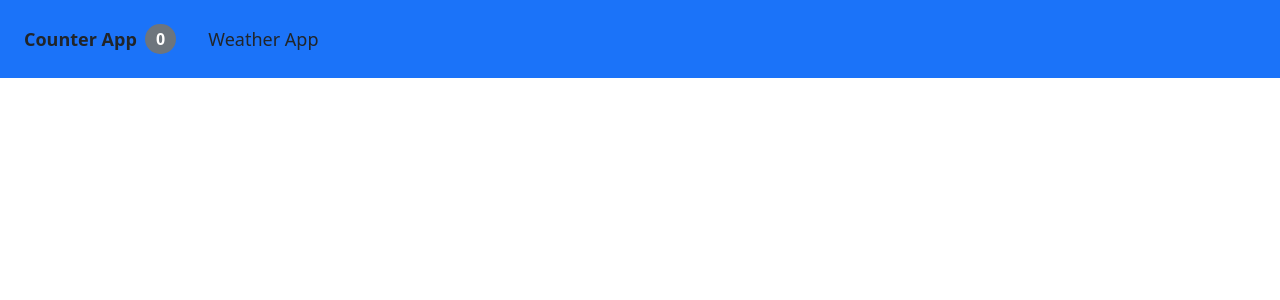
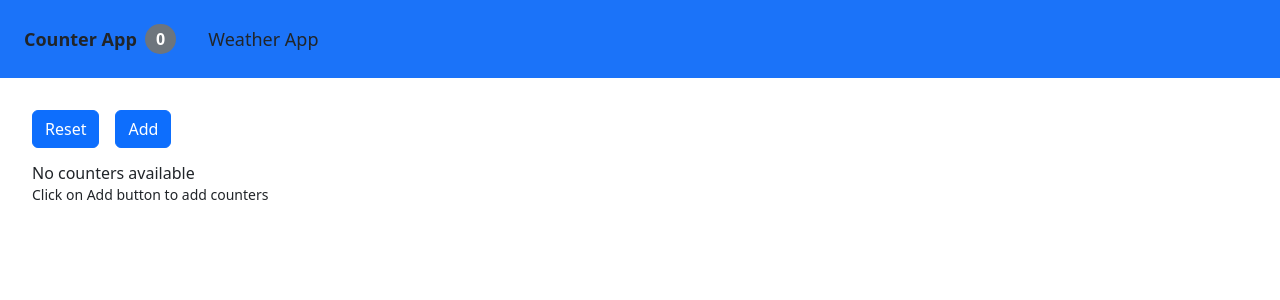
Before and after one commit to Chaitainya/TaskRepo, an Angular app in the folder tasks/: page /counter in a window 1280 px wide. Shown: the top 300 px of the page. Built offline with nearby package versions, Linux system fonts and the light colour scheme.

Commit message:
Counter application completed

```diff
--- a/tasks/src/app/counter/counter.component.html
+++ b/tasks/src/app/counter/counter.component.html
@@ -1,2 +1,21 @@
-<app-navbar></app-navbar>
-<div style="height: calc(100vh - 78px); padding: 2rem;"></div>
+<app-navbar [counterAppCount]="totalCount"></app-navbar>
+<div style="height: calc(100vh - 78px); padding: 2rem;">
+    <div class="d-flex align-items-center mb-3">
+        <button type="button" class="btn btn-primary me-3" (click)="resetCounters()">Reset</button>
+        <button type="button" class="btn btn-primary" (click)="addCounter()">Add</button>
+    </div>
+
+    <ng-container *ngFor="let counter of counters; let index = index">
+        <div class="mb-3">
+            <button type="button" class="btn btn-primary me-3">{{ counter.count }}</button>
+            <button type="button" class="btn btn-secondary me-3" (click)="increment(index)">Increment</button>
+            <button type="button" class="btn btn-secondary me-3" (click)="decrement(index)">Decrement</button>
+            <button type="button" class="btn btn-danger" (click)="deleteCounter(index)">Delete</button>
+        </div>
+    </ng-container>
+
+    <div *ngIf="counters?.length === 0">
+        <h6 class="m-0">No counters available</h6>
+        <p style="font-size: 14px;">Click on Add button to add counters</p>
+    </div>
+</div>
--- a/tasks/src/app/counter/counter.component.ts
+++ b/tasks/src/app/counter/counter.component.ts
@@ -6,5 +6,35 @@ import { Component } from '@angular/core';
   styleUrls: ['./counter.component.css']
 })
 export class CounterComponent {
+  counters: any[] = [];
+  totalCount: number = 0;
 
+  addCounter() {
+    this.counters.push({ count: 0 });
+  }
+
+  resetCounters() {
+    this.counters = [];
+  }
+
+  increment(index: number) {
+    this.counters[index].count++;
+    this.calculateTotalCount();
+  }
+
+  decrement(index: number) {
+    if (this.counters[index].count > 0) {
+      this.counters[index].count--;
+      this.calculateTotalCount();
+    }
+  }
+
+  calculateTotalCount() {
+    this.totalCount = this.counters.reduce((total, counter) => total + counter.count, 0);
+  }
+
+  deleteCounter(index: number) {
+    this.counters.splice(index, 1);
+    this.calculateTotalCount();
+  }
 }
```
